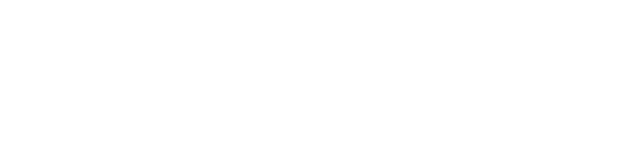
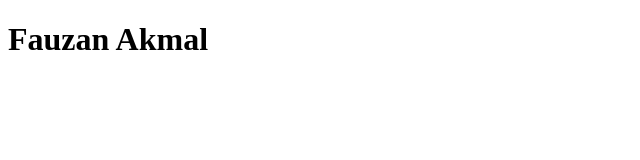
Before and after one commit to nazudis/my-repo-from-remote, a plain HTML site: page index.html in a window 1280 px wide. Shown: the whole page, without its empty margins (0-640 px from the left). Drawn offline with Linux system fonts and the light colour scheme.

Commit message:
[Fauzan] adding header text

```diff
--- a/index.html
+++ b/index.html
@@ -4,10 +4,12 @@
     <meta charset="UTF-8">
     <meta name="viewport" content="width=device-width, initial-scale=1.0">
     <link rel="stylesheet" href="style.css">
-    <title>Document</title>
+    <title>Fauzan Akmal</title>
 </head>
 <body>
-    <header></header>
+    <header>
+        <div><h1>Fauzan Akmal</h1></div>
+    </header>
 
     <div id="main"></div>
 
```
